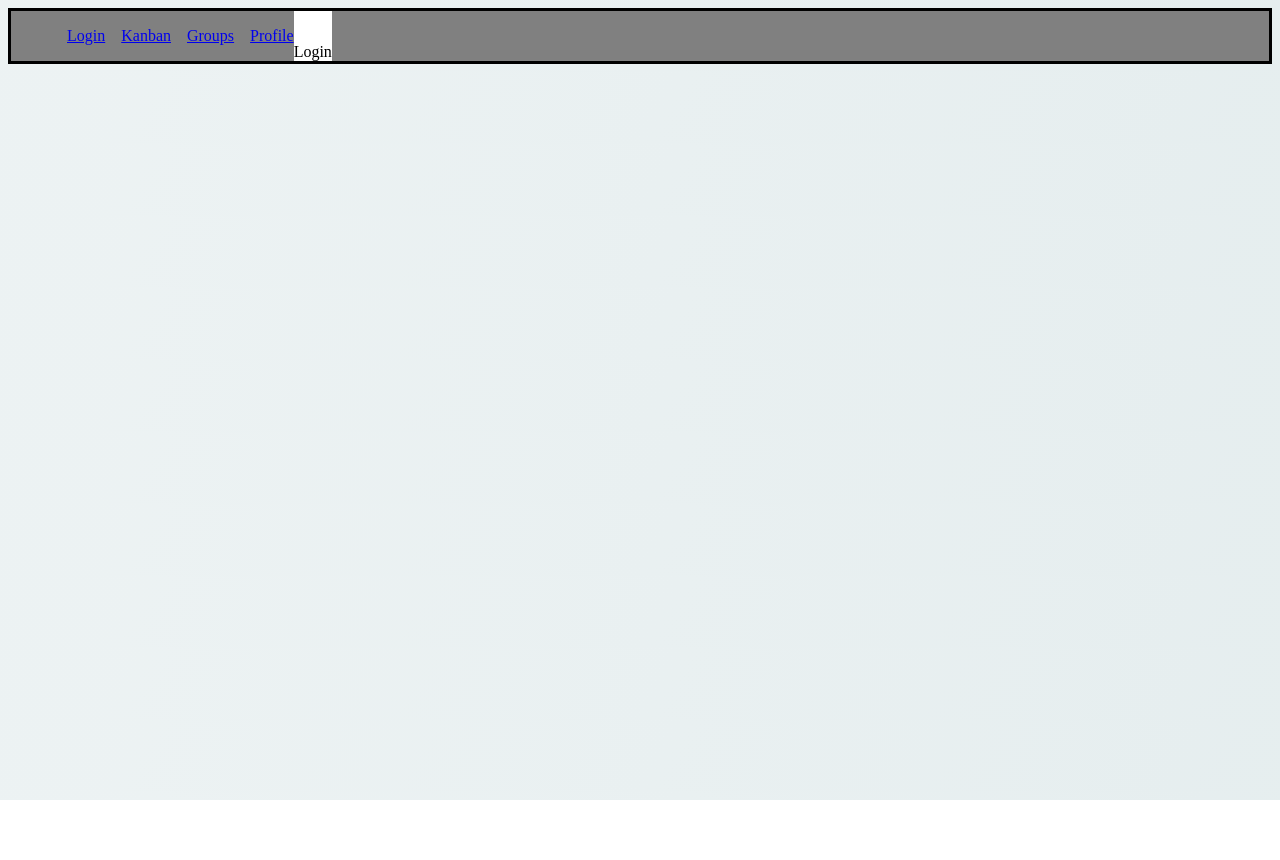
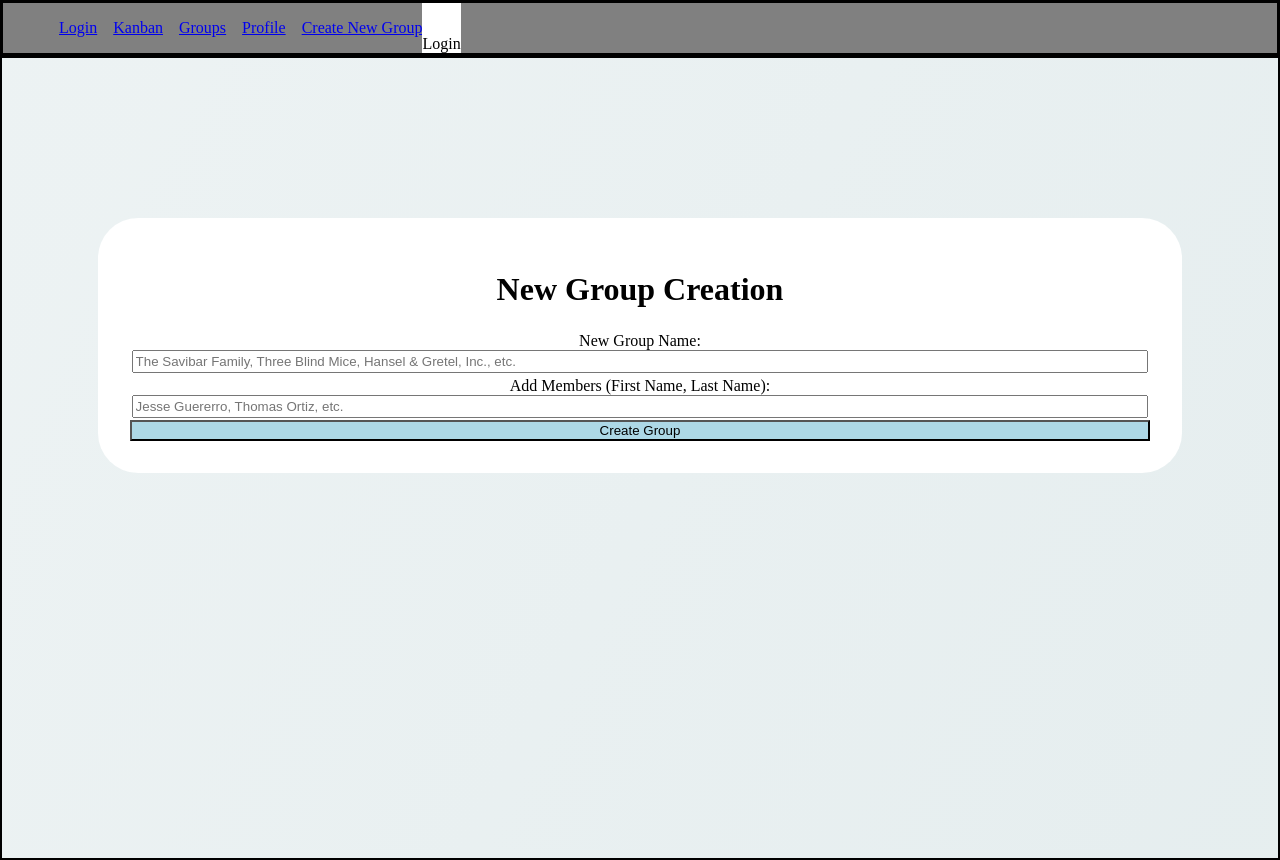
Before and after one commit to Red-Lipped-Batfish-NYOI9/Choreify, a React app: page /createNewGroup in a window 1280 px wide. Before the commit the page ends 800 px from the top, so only its background shows below. Built offline with nearby package versions, Linux system fonts and the light colour scheme.

Commit message:
built new group page and component

```diff
--- a/client/App.jsx
+++ b/client/App.jsx
@@ -1,13 +1,14 @@
-import React from "react";
+import React from 'react';
 // import MainContainer from "./containers/MainContainer.jsx";
-import Navbar from "./containers/Navbar.jsx";
-import HomePage from "./pages/HomePage.jsx";
-import KanbanPage from "./pages/KanbanPage.jsx";
-import GroupsPage from "./pages/GroupsPage.jsx";
-import ProfilePage from "./pages/ProfilePage.jsx";
-import { Routes, Route } from "react-router-dom";
+import Navbar from './containers/Navbar.jsx';
+import HomePage from './pages/HomePage.jsx';
+import KanbanPage from './pages/KanbanPage.jsx';
+import GroupsPage from './pages/GroupsPage.jsx';
+import ProfilePage from './pages/ProfilePage.jsx';
+import NewGroupPage from './pages/NewGroupPage.jsx';
+import { Routes, Route } from 'react-router-dom';
 /* eslint-disable import/extensions */
-import MainContainer from "./containers/MainContainer.jsx";
+import MainContainer from './containers/MainContainer.jsx';
 
 export default function App() {
   return (
@@ -19,6 +20,7 @@ export default function App() {
           <Route path="/kanban" element={<KanbanPage />} />
           <Route path="/groups" element={<GroupsPage />} />
           <Route path="/profile" element={<ProfilePage />} />
+          <Route path="/createNewGroup" element={<NewGroupPage />} />
         </Routes>
       </div>
       {/* <MainContainer /> */}
--- /dev/null
+++ b/client/components/CreateGroup.jsx
@@ -0,0 +1,37 @@
+import React, { useState } from 'react';
+import '../styles.css';
+
+export default function groupCreationForm() {
+  const [groupName, setGroupName] = useState('');
+  const [groupMembers, setGroupMembers] = useState('');
+
+  const newGroupHandler = (e) => {
+    e.preventDefault();
+  };
+
+  return (
+    <div>
+      <form onSubmit={newGroupHandler}>
+        <label htmlFor="groupName">
+          New Group Name:
+          <input
+            type="text"
+            placeholder="The Savibar Family, Three Blind Mice, Hansel & Gretel, Inc., etc."
+            value={groupName}
+            onChange={(e) => setGroupName(e.target.value)}
+          />
+        </label>
+        <label htmlFor="memberNames">
+          Add Members &#40;First Name, Last Name&#41;:
+          <input
+            type="text"
+            placeholder="Jesse Guererro, Thomas Ortiz, etc."
+            value={groupMembers}
+            onChange={(e) => setGroupMembers(e.target.value)}
+          />
+        </label>
+        <button type="submit">Create Group</button>
+      </form>
+    </div>
+  );
+}
--- a/client/containers/Navbar.jsx
+++ b/client/containers/Navbar.jsx
@@ -12,6 +12,7 @@ export default function Navbar() {
         <CustomLink to="/kanban">Kanban</CustomLink>
         <CustomLink to="/groups">Groups</CustomLink>
         <CustomLink to="/profile">Profile</CustomLink>
+        <CustomLink to="/createNewGroup">Create New Group</CustomLink>
       </ul>
       <LoginInModal />
     </nav>
--- /dev/null
+++ b/client/containers/NewGroup.jsx
@@ -0,0 +1,12 @@
+import React from 'react';
+import GroupCreationForm from '../components/CreateGroup.jsx';
+import '../styles.css';
+
+export default function CreateNewGroup() {
+  return (
+    <div id="groupCreationForm">
+      <h1>New Group Creation</h1>
+      <GroupCreationForm />
+    </div>
+  );
+}
--- a/client/styles.css
+++ b/client/styles.css
@@ -1,5 +1,6 @@
 body {
     background: linear-gradient(117deg, rgba(70, 129, 137, 0.10) 9.51%, rgba(7, 87, 98, 0.10) 95.18%), #FFF;
+    margin: 0;
 }
 
 #swimLanes {
@@ -46,3 +47,23 @@ input {
     padding: 2px;
     /* border: 1px solid black; */
 }
+
+#newGroupPage {
+    display: flex;
+    background: linear-gradient(117deg, rgba(70, 129, 137, 0.10) 9.51%, rgba(7, 87, 98, 0.10) 95.18%), #FFF;
+    height: 100vh;
+    text-align: center;
+    justify-content: center;
+    align-content: center;
+    border: 2px solid black;
+
+}
+
+#groupCreationForm {
+    margin-top: 10em;
+    padding: 2em;
+    background: #FFF;
+    width: 80%;
+    border-radius: 5vh;
+    height: fit-content;
+}
```
Also changed, not shown: 2 other files (tests, documents, lock files or other folders).
